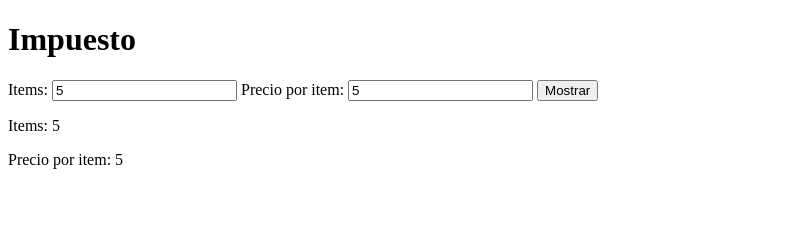
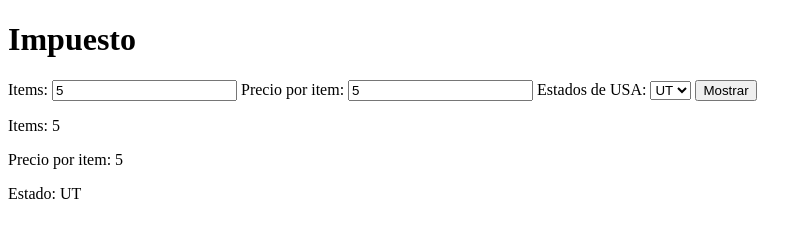
Before and after one commit to ElianFTG/-Funcionalidades-Rebanadas-de-Totalizador-de-Venta, a website built with Parcel: page index.html in a window 1280 px wide. Both pictures are taken after typing "5", "5" into the empty fields and a click on the input "Mostrar". Shown: the whole page, without its empty margins (0-812 px from the left). Built offline with nearby package versions, Linux system fonts and the light colour scheme.

Commit message:
Agregado de estados de USA y mostrar eleccion

```diff
--- a/index.html
+++ b/index.html
@@ -13,10 +13,19 @@
       <input type="number" id="item" />
       <label for="precio">Precio por item:</label>
       <input type="number" id="precio" />
+      <label for="Estado">Estados de USA:</label>
+        <select name="select" type="text" id="Estado">
+          <option value="UT" selected>UT</option>
+          <option value="NV">NV</option>
+          <option value="TX">TX</option>
+          <option value="AL">AL</option>
+          <option value="CA">CA</option>
+        </select>
       <input type="submit" value="Mostrar" id="Mostrar-button" />
     </form>
     <div id="resultadoItems-div"></div>
     <div id="resultadoPrecioXitem-div"></div>
+    <div id="EstadoElegido-div"></div>
     <script type="module" src="./src/presenter.js"></script>
 </body>
 </html>
--- a/src/presenter.js
+++ b/src/presenter.js
@@ -1,9 +1,10 @@
 const first = document.querySelector("#item");
 const precioXitem = document.querySelector("#precio");
+const estado = document.querySelector("#Estado");
 const form = document.querySelector("#Impuesto-form");
 const div = document.querySelector("#resultadoItems-div");
 const div2 = document.querySelector("#resultadoPrecioXitem-div");
-
+const div3 = document.querySelector("#EstadoElegido-div")
 
 form.addEventListener("submit", (event) => {
   event.preventDefault();
@@ -17,4 +18,10 @@ form.addEventListener("submit", (event) => {
     event.preventDefault();
 
     div2.innerHTML = "<p>" + "Precio por item: " + precioXitem.value + "</p>";
-  });
+});
+
+form.addEventListener("submit", (event) => {
+    event.preventDefault();
+
+    div3.innerHTML = "<p>" + "Estado: " + estado.value + "</p>";
+});
```
Also changed, not shown: dist/index.html, 2 other files.
